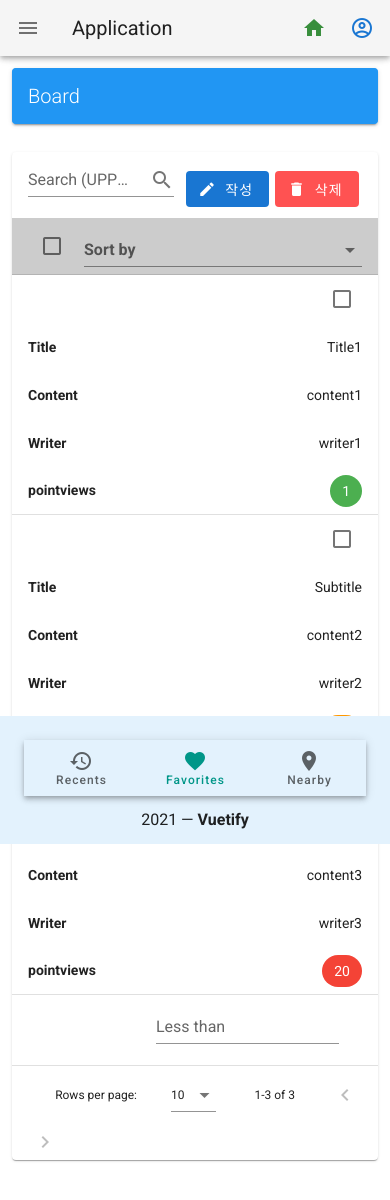
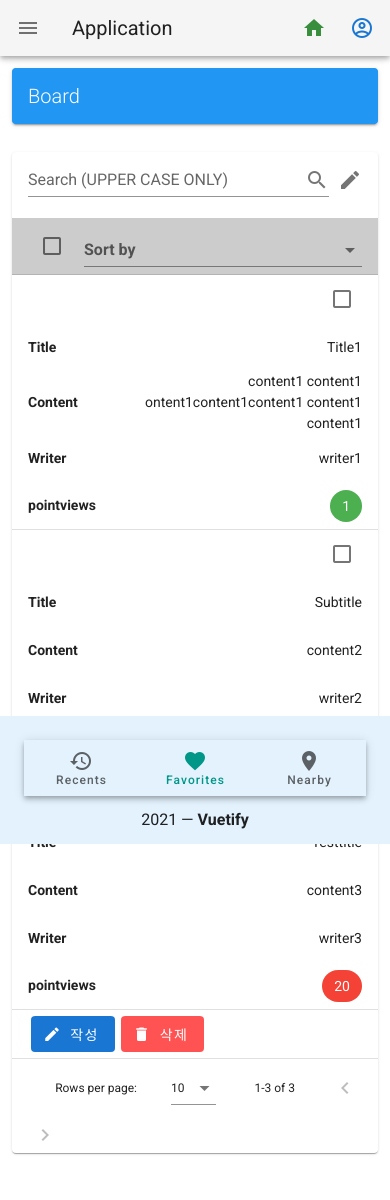
Before and after one commit to lsy3166/myproject, a Vue app: page /board in a window 390 px wide. Shown: the top 1200 px of the page. Built offline with nearby package versions, Linux system fonts and the light colour scheme.

Commit message:
board mobile 유무 확인 하여 css 변경

```diff
--- a/src/data/notice.js
+++ b/src/data/notice.js
@@ -2,7 +2,7 @@ export default [
   {
     'title': 'Title1',
     'writer': 'writer1',
-    'content': 'content1',
+    'content': 'content1 content1 ontent1content1content1 content1 content1',
     'pointviews': 1,
   },
   {
--- a/src/main.js
+++ b/src/main.js
@@ -7,6 +7,20 @@ import vuetify from './plugins/vuetify';
 Vue.config.productionTip = false;
 
 new Vue({
+  mounted() {
+    // 재활용을 위해 "hackerc_Agent" 에 정보를 저장.
+    var hackerc_Agent = navigator.userAgent;
+
+    // (.match)를 이용하여 해당 단어(키워드)가 포함될 경우 만족하는 if문 적용.
+    if (
+      hackerc_Agent.match(
+        'LG | SAMSUNG | Samsung | iPhone | iPod | Android | Windows CE | BlackBerry | Symbian | Windows Phone | webOS | Opera Mini | Opera Mobi | POLARIS | IEMobile | lgtelecom | nokia | SonyEricsson'
+      ) != null
+    ) {
+      store.commit('isMobile', true);
+    }
+    console.log('isMoblie : ' + store.state.isMoblie);
+  },
   router,
   store,
   vuetify,
--- a/src/store/index.js
+++ b/src/store/index.js
@@ -8,6 +8,7 @@ Vue.use(Vuex);
 export default new Vuex.Store({
   state: {
     screenName: 'Home',
+    isMoblie: false,
     isLoginError: false,
     isLogin: false,
     errorMsg: null,
@@ -53,11 +54,14 @@ export default new Vuex.Store({
       state.username = '';
       state.email = '';
       // Token 제거
-      localStorage.clear();
+      //localStorage.clear();
       //if (this.$route.path === '/login') return;
       router.push({
         path: '/login',
       });
+    },
+    isMobile(state, isMobile) {
+      state.isMoblie = isMobile;
     },
   },
   actions: {
@@ -65,6 +69,7 @@ export default new Vuex.Store({
       //---------------------------------------------------------
       // 토근 관련
       //---------------------------------------------------------
+      /*
       let token = 'token_test';
       // Token 저장
       localStorage.setItem('access_token', token);
@@ -74,6 +79,7 @@ export default new Vuex.Store({
         headers: { 'access-token': token },
       };
       console.log(config);
+      */
 
       let users = state.users;
       let findUser = users.filter((user) => user.email === loginObj.email);
--- a/src/views/Board.vue
+++ b/src/views/Board.vue
@@ -14,6 +14,7 @@
       @item-selected="handleSelection"
       @toggle-select-all="selectAll"
       @dblclick:row="dblclickRow"
+      block
     >
       <template v-slot:top>
         <v-text-field
@@ -25,31 +26,6 @@
           @click:append-outer="write"
           clearable
         >
-          <template v-slot:append-outer>
-            <v-menu>
-              <template v-slot:activator="{ attrs }">
-                <v-btn depressed color="primary" v-bind="attrs" @click="write" style="margin:3px">
-                  <v-icon left>
-                    mdi-pencil
-                  </v-icon>
-                  작성
-                </v-btn>
-
-                <v-btn
-                  depressed
-                  color="error"
-                  v-bind="attrs"
-                  @click="deleteContent"
-                  style="margin:3px"
-                >
-                  <v-icon left>
-                    mdi-delete
-                  </v-icon>
-                  삭제
-                </v-btn>
-              </template>
-            </v-menu>
-          </template>
         </v-text-field>
       </template>
       <template v-slot:item.pointviews="{ item }">
@@ -58,13 +34,30 @@
         </v-chip>
       </template>
       <template v-slot:body.append>
-        <tr>
+        <tr v-if="isMobile === false">
           <td></td>
           <td></td>
           <td></td>
           <td></td>
           <td>
             <v-text-field v-model="pointviews" type="number" label="Less than"></v-text-field>
+          </td>
+        </tr>
+        <tr style="text-align:center">
+          <td colspan="5">
+            <v-btn depressed color="primary" @click="write" style="margin:3px">
+              <v-icon left>
+                mdi-pencil
+              </v-icon>
+              작성
+            </v-btn>
+
+            <v-btn depressed color="error" @click="deleteContent" style="margin:3px">
+              <v-icon left>
+                mdi-delete
+              </v-icon>
+              삭제
+            </v-btn>
           </td>
         </tr>
       </template>
@@ -74,6 +67,8 @@
 
 <script>
 import notices from '../data/notice';
+import { mapState } from 'vuex';
+
 export default {
   mounted() {
     this.$store.state.screenName = 'Board';
@@ -87,6 +82,7 @@ export default {
     };
   },
   computed: {
+    ...mapState(['isMobile']),
     headers() {
       return [
         {
--- a/src/views/Login.vue
+++ b/src/views/Login.vue
@@ -1,6 +1,6 @@
 <template>
   <v-container fill-height>
-    <v-card class="mx-auto" min-width="800" tile>
+    <v-card class="mx-auto" max-width="800" width="80%" tile>
       <v-responsive :aspect-ratio="9 / 3">
         <v-alert
           text
@@ -39,7 +39,7 @@
             ></v-text-field>
           </v-col>
           <div class="text-center">
-            <v-btn rounded color="blue darken-5" width="300" dark @click="login">
+            <v-btn rounded color="blue darken-5" block dark @click="login">
               Log-In
             </v-btn>
           </div>
@@ -87,6 +87,7 @@ export default {
     ...mapState([
       'screenName',
       'users',
+      'username',
       'isLogin',
       'isLoginError',
       'successMsg',
```
